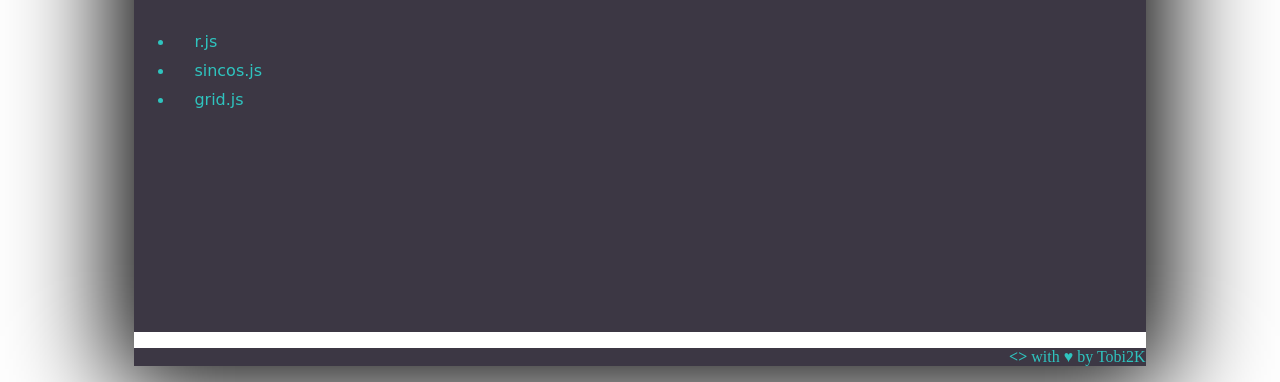
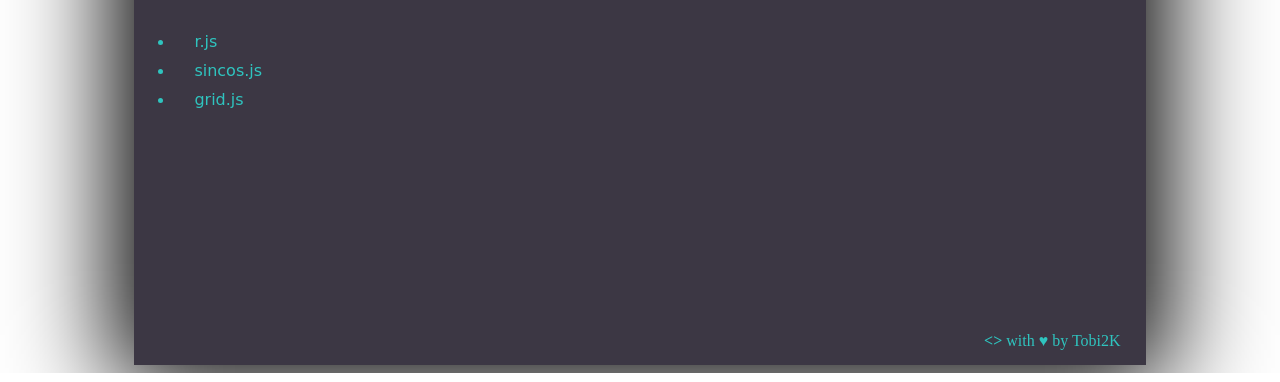
Before and after one commit to BaFrInds/bafrinds.github.io, a plain HTML site: page index.html in a window 1280 px wide. Shown: the part 772-1154 px from the top of the page. Drawn offline with nearby package versions, Linux system fonts and the light colour scheme.

Commit message:
Helping out

```diff
--- a/css/style.css
+++ b/css/style.css
@@ -74,7 +74,10 @@ li a:hover, li a:active {
 .thanks {
     text-align: right;
     background-color: #3C3744;
-    padding-bottom: 0;
+}
+.thanks p {
+  margin: 0;
+  padding: 0 25px 15px 0;
 }
 .thanks a {
     color: #2FC4BF;
--- a/index.html
+++ b/index.html
@@ -20,7 +20,7 @@
                     </ul>
                 </div>
                 <div class="thanks">
-			         <p><b><></b> with &hearts; by <a href="https://github.com/Tobi2K">Tobi2K</a></p>
+			         <p><b>&lt;&gt;</b> with &hearts; by <a href="https://github.com/Tobi2K">Tobi2K</a></p>
 		        </div>
             </div>
     </body>
```
